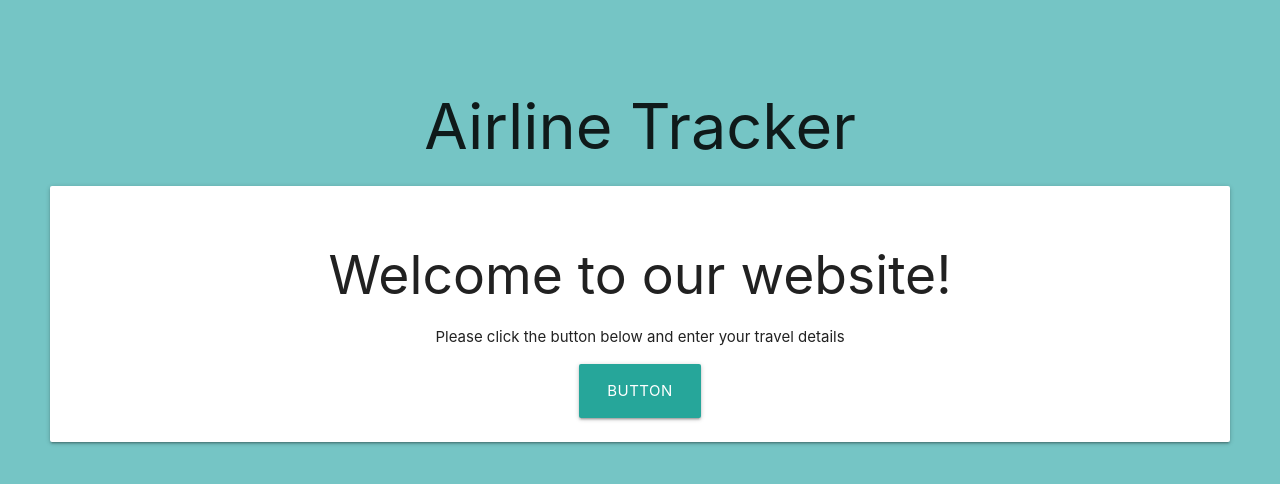
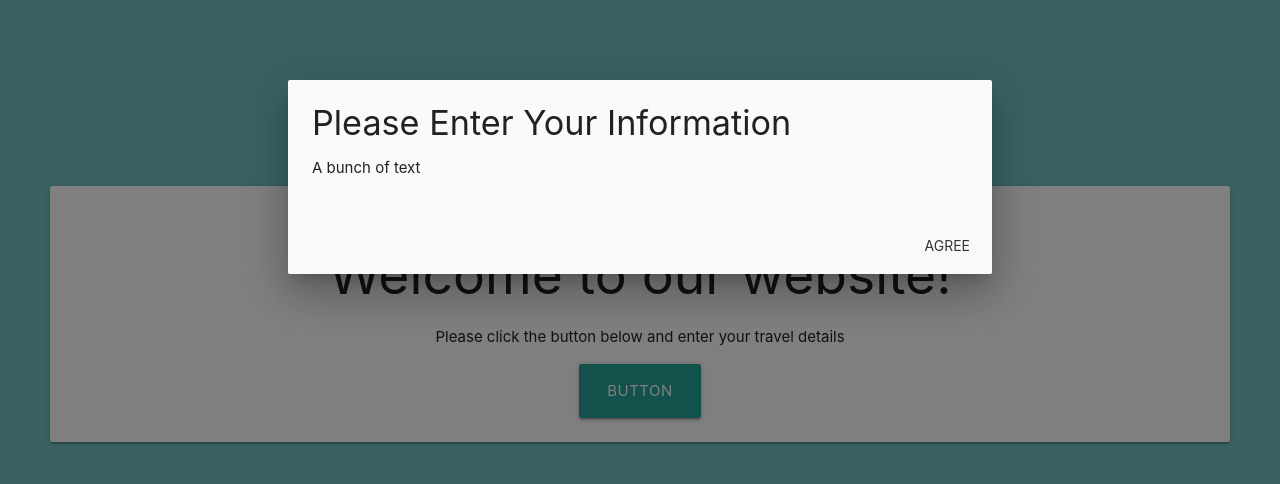
Before and after one commit to jasminshea/PlanTravel, a plain HTML site: page index.html in a window 1280 px wide. Both pictures are taken after a click on the link "BUTTON". Drawn offline with nearby package versions, Linux system fonts and the light colour scheme; no server answers.

Commit message:
Add modal

```diff
--- a/assets/js/script.js
+++ b/assets/js/script.js
@@ -1,3 +1,8 @@
+document.addEventListener('DOMContentLoaded', function() {
+    var elems = document.querySelectorAll('.modal');
+    var instances = M.Modal.init(elems);
+  });
+
 // Exchange Rate Api
 var exchangeUrl = "https://v6.exchangerate-api.com/v6/9ac30c9d3885914f5e6affff/pair/AUD/USD/5"
 
--- a/index.html
+++ b/index.html
@@ -16,12 +16,24 @@
     <section class="card-panel center-align white">
         <h2 class="">Welcome to our website!</h2>
         <p>Please click the button below and enter your travel details</p>
-        <a class="waves-effect waves-light btn-large">Button</a>
+        <a href="#modal1" class="waves-effect waves-light btn-large modal-trigger">Button</a>
     </section>
+
+    <div id="modal1" class="modal">
+        <div class="modal-content">
+            <h4>Please Enter Your Information</h4>
+            <p>A bunch of text</p>
+        </div>
+        <div class="modal-footer">
+            <a href="#!" class="modal-close waves-effect waves-green btn-flat">Agree</a>
+        </div>
+     </div>
+
 
     <!--<a class="btn-floating btn-large pulse black right waves-effect waves-light btn modal-trigger" href="#modal1">Travel</a>-->
 
     <script src="https://cdnjs.cloudflare.com/ajax/libs/materialize/1.0.0/js/materialize.min.js"></script>
+    <script src="https://code.jquery.com/jquery-3.5.1.min.js"></script>
     <script src="./assets/js/script.js"></script>
 </body>
 </html>
```
